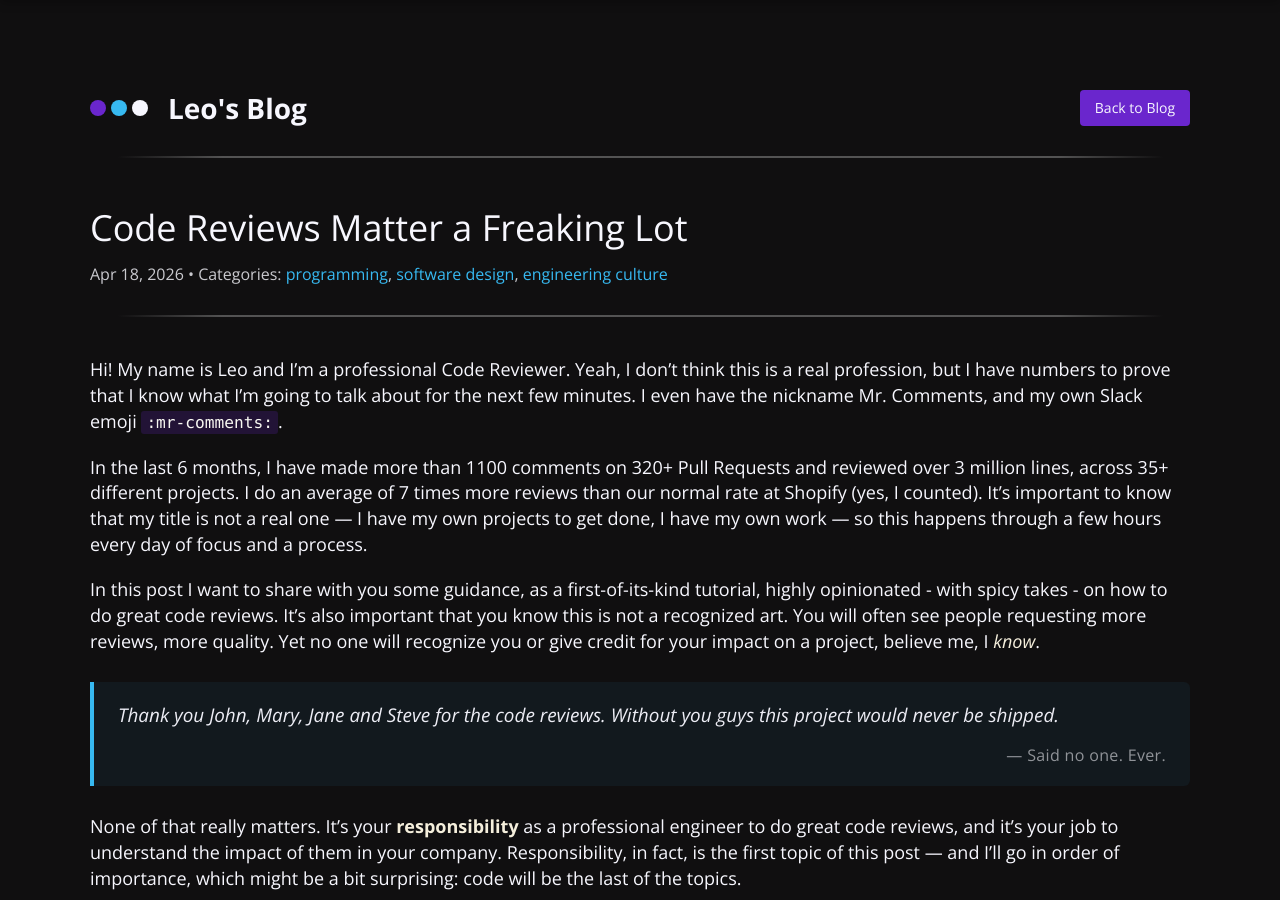
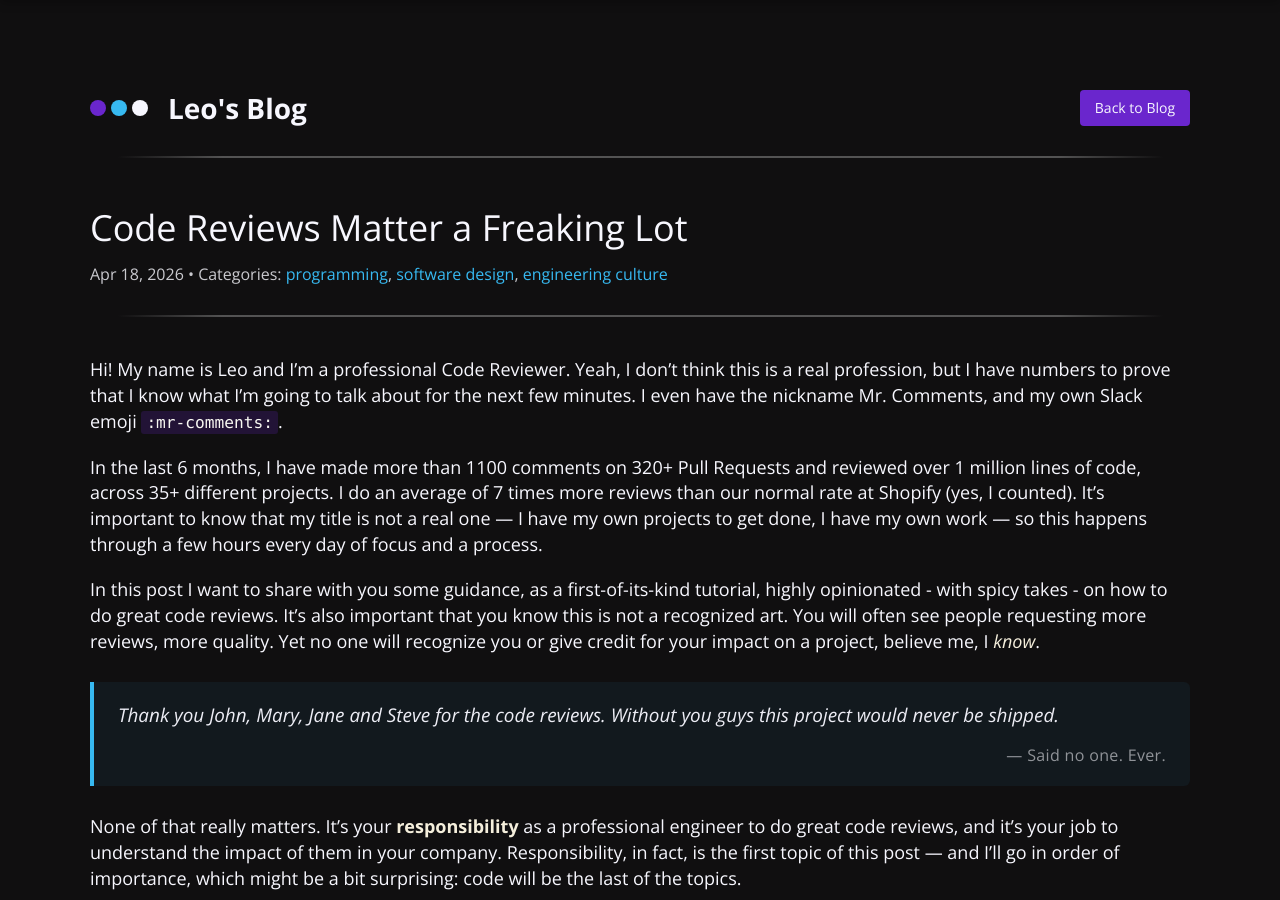
Before and after one commit to dantetekanem/dantetekanem.github.io, a Jekyll site: the page built from _posts/2026-04-18-code-reviews-matter-a-freaking-lot.md, in a window 1280 px wide and 900 px high. Built offline with Jekyll 4.4.1, drawn with Linux system fonts in a browser that asks for light colours.

Commit message:
fixed counts

```diff
--- a/_posts/2026-04-18-code-reviews-matter-a-freaking-lot.md
+++ b/_posts/2026-04-18-code-reviews-matter-a-freaking-lot.md
@@ -8,7 +8,7 @@
 
 Hi! My name is Leo and I'm a professional Code Reviewer. Yeah, I don't think this is a real profession, but I have numbers to prove that I know what I'm going to talk about for the next few minutes. I even have the nickname Mr. Comments, and my own Slack emoji `:mr-comments:`.
 
-In the last 6 months, I have made more than 1100 comments on 320+ Pull Requests and reviewed over 3 million lines, across 35+ different projects. I do an average of 7 times more reviews than our normal rate at Shopify (yes, I counted). It's important to know that my title is not a real one — I have my own projects to get done, I have my own work — so this happens through a few hours every day of focus and a process.
+In the last 6 months, I have made more than 1100 comments on 320+ Pull Requests and reviewed over 1 million lines of code, across 35+ different projects. I do an average of 7 times more reviews than our normal rate at Shopify (yes, I counted). It's important to know that my title is not a real one — I have my own projects to get done, I have my own work — so this happens through a few hours every day of focus and a process.
 
 In this post I want to share with you some guidance, as a first-of-its-kind tutorial, highly opinionated - with spicy takes - on how to do great code reviews. It's also important that you know this is not a recognized art. You will often see people requesting more reviews, more quality. Yet no one will recognize you or give credit for your impact on a project, believe me, I _know_.
 
```
Also changed, not shown: 2 other files.
